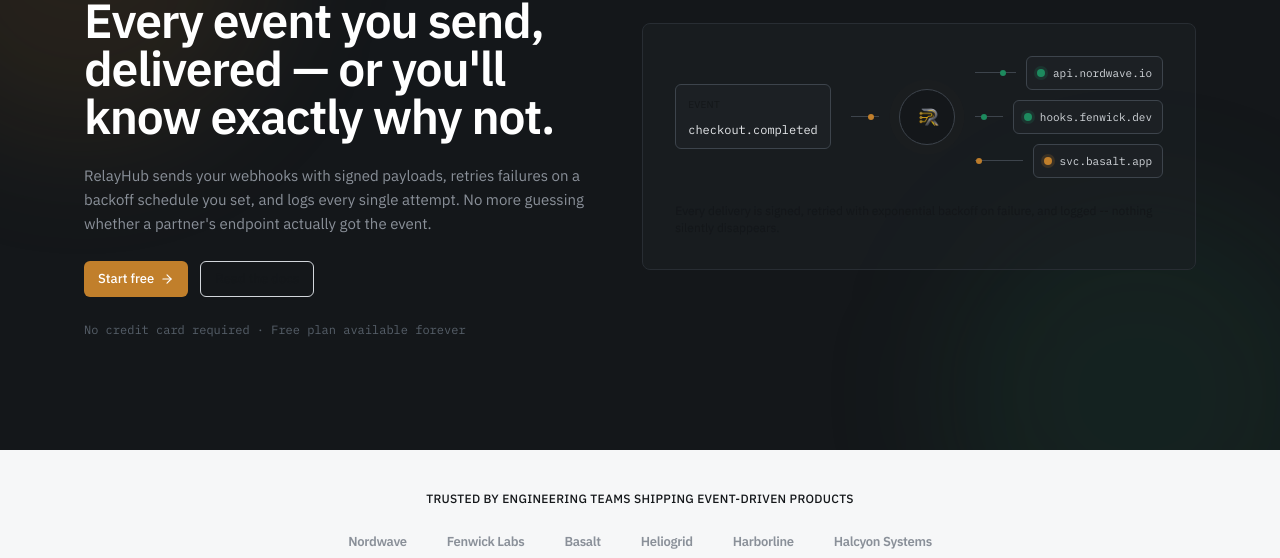
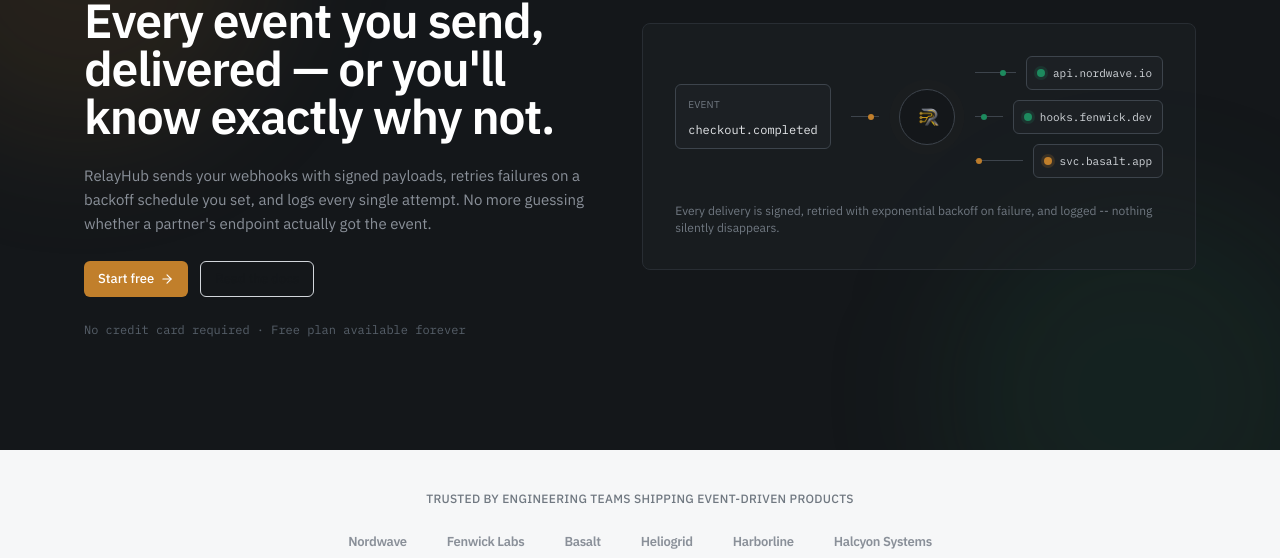
Before and after one commit to Sksahilkhan67sh/RelayHub, a Next.js app in the folder apps/web/: page / in a window 1280 px wide. Shown: the part 223-781 px from the top of the page. Built offline with nearby package versions, Linux system fonts and the light colour scheme; no server answers.

Commit message:
Add new color shades to Tailwind config

```diff
--- a/apps/web/tailwind.config.ts
+++ b/apps/web/tailwind.config.ts
@@ -12,7 +12,9 @@
           800: "#282D33",
           700: "#3D444C",
           600: "#565F69",
+          500: "#707881",
           400: "#8A9099",
+          300: "#AFB4BB",
           200: "#D3D7DC",
           100: "#E7E9EC",
           50: "#F6F7F8",
```
